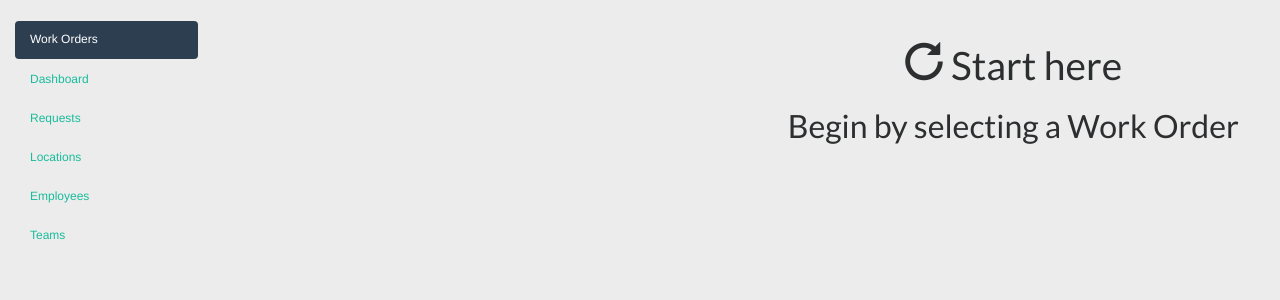
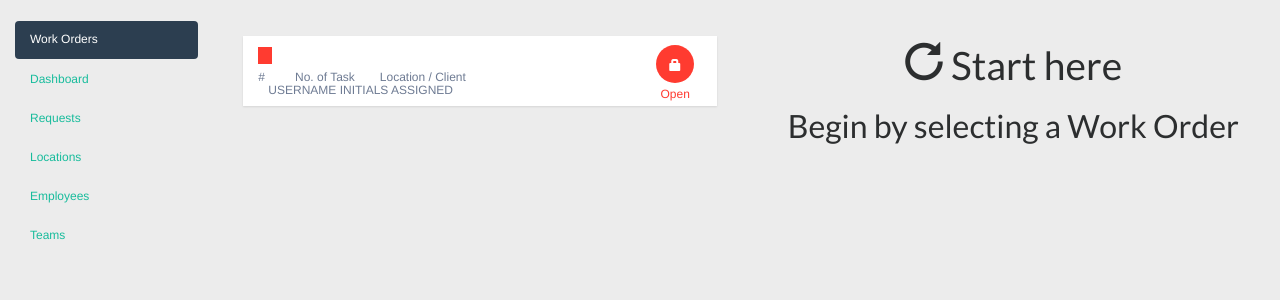
Before and after one commit to murtazaaunali/MaintenanceManagementSystem, a CodeIgniter app: the page made by application/views/WorkOrders/index.php in a window 1280 px wide. Shown: the part 60-360 px from the top of the page. Run offline with CodeIgniter, Linux system fonts and the light colour scheme; data that the repository does not hold is empty.

Commit message:
Update index.php

```diff
--- a/application/views/WorkOrders/index.php
+++ b/application/views/WorkOrders/index.php
@@ -8,18 +8,18 @@
                     <ul class="timeline list-unstyled">
                         <li class="timeline-item first-item">
                             <ul class="list-unstyled tasks-list">
-                                <?php foreach ($workorders as $workorder): ?>
+                                <?php //foreach ($workorders as $workorder): ?>
                                     <li class="task-item show-pointer active">
                                         <div class="task-item-container task-open">
                                             <div class="media">
                                                 <div class="media-body">
                                                     <h2 class="media-heading">
-                                                        <span title="Work Order Priority" class="priority"><?php echo str_repeat("!", $workorder->priority); ?></span>
-                                                        <?php echo $workorder->title; ?>
+                                                        <span title="Work Order Priority" class="priority"><?php //echo str_repeat("!", $workorder->priority); ?></span>
+                                                        <?php //echo $workorder->title; ?>
                                                     </h2>
                                                     <div class="task-meta-data">
-                                                        <span class="task-number">#<?php echo $workorder->id; ?></span>
-                                                        <span class="time-literal"><?php echo $workorder->date_created; ?></span>
+                                                        <span class="task-number">#<?php //echo $workorder->id; ?></span>
+                                                        <span class="time-literal"><?php //echo $workorder->date_created; ?></span>
                                                         <span class="updates line-icon">No. of Task</span>
                                                         <span class="ml-10">Location / Client</span>
                                                         <span class="ml-10 grey-text"> </span>
@@ -35,7 +35,7 @@
                                             </div>
                                         </div>
                                     </li>
-                                <?php endforeach; ?>
+                                <?php //endforeach; ?>
                             </ul>
                         </li>
                     </ul>
```
